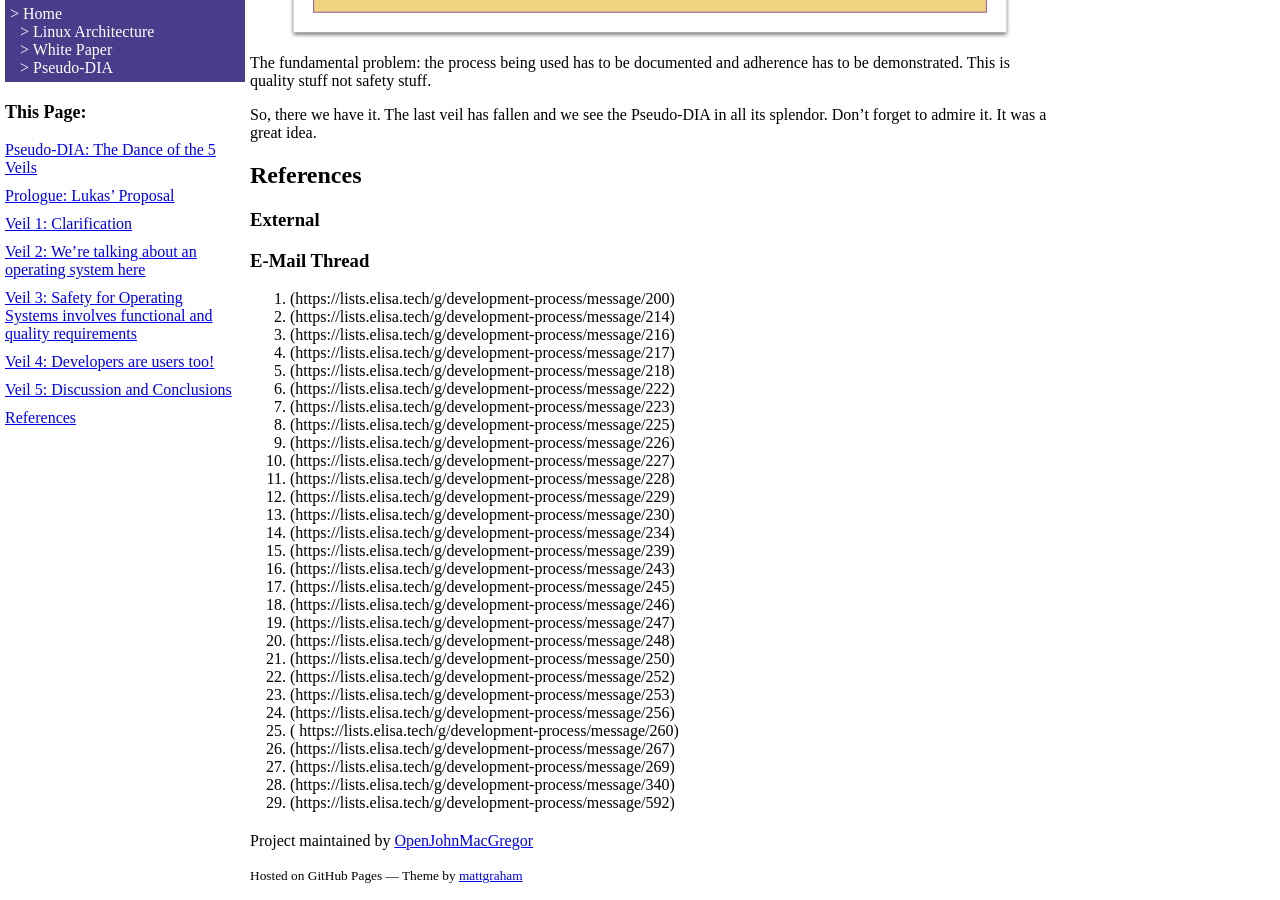
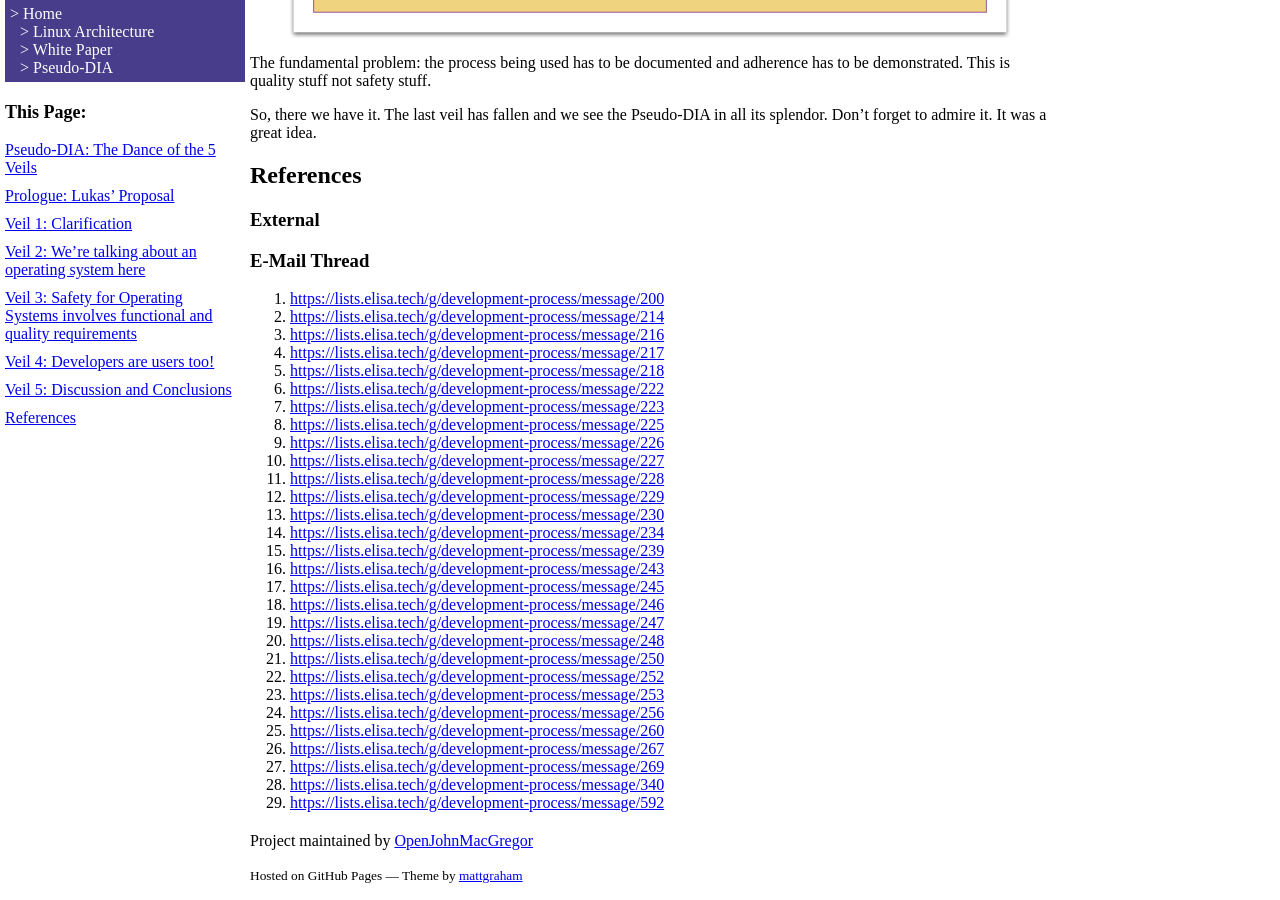
Before and after one commit to OpenJohnMacGregor/ElisaPages, a Jekyll site: the page built from docs/PseudoDIA.md, in a window 1280 px wide and 900 px high, scrolled down 10490 px. Built offline with Jekyll 4.4.1, drawn with Linux system fonts in a browser that asks for light colours; some of the changed text lies outside the part shown.

```diff
--- a/docs/PseudoDIA.md
+++ b/docs/PseudoDIA.md
@@ -9,7 +9,7 @@ description: Discussion papers related to the Linux Foundation ELISA Project
 > the entities that use the Linux kernel plays a central role in
 > defining how the Linux development process conforms to ISO 26262.
 > Lukas Bulwahn made a proposal to frame the relationship in terms
-> of a Development Interface Agreement (DIA), a construct the standard
+> of a Development Interface Agreement <DIA), a construct the standard
 > uses to allow the description of the relationship between an
 > organisation that develops elements and it suppliers.
 > He termed it a "Pseudo-DIA"
@@ -337,32 +337,32 @@ So, there we have it.  The last veil has fallen and we see the Pseudo-DIA in all
 
 ### E-Mail Thread
 
-1. (https://lists.elisa.tech/g/development-process/message/200)
-1. (https://lists.elisa.tech/g/development-process/message/214)
-1. (https://lists.elisa.tech/g/development-process/message/216)
-1. (https://lists.elisa.tech/g/development-process/message/217)
-1. (https://lists.elisa.tech/g/development-process/message/218)
-1. (https://lists.elisa.tech/g/development-process/message/222)
-1. (https://lists.elisa.tech/g/development-process/message/223)
-1. (https://lists.elisa.tech/g/development-process/message/225)
-1. (https://lists.elisa.tech/g/development-process/message/226)
-1. (https://lists.elisa.tech/g/development-process/message/227)
-1. (https://lists.elisa.tech/g/development-process/message/228)
-1. (https://lists.elisa.tech/g/development-process/message/229)
-1. (https://lists.elisa.tech/g/development-process/message/230)
-1. (https://lists.elisa.tech/g/development-process/message/234)
-1. (https://lists.elisa.tech/g/development-process/message/239)
-1. (https://lists.elisa.tech/g/development-process/message/243)
-1. (https://lists.elisa.tech/g/development-process/message/245)
-1. (https://lists.elisa.tech/g/development-process/message/246)
-1. (https://lists.elisa.tech/g/development-process/message/247)
-1. (https://lists.elisa.tech/g/development-process/message/248)
-1. (https://lists.elisa.tech/g/development-process/message/250)
-1. (https://lists.elisa.tech/g/development-process/message/252)
-1. (https://lists.elisa.tech/g/development-process/message/253)
-1. (https://lists.elisa.tech/g/development-process/message/256)
-1. ( https://lists.elisa.tech/g/development-process/message/260)
-1. (https://lists.elisa.tech/g/development-process/message/267)
-1. (https://lists.elisa.tech/g/development-process/message/269)
-1. (https://lists.elisa.tech/g/development-process/message/340)
-1. (https://lists.elisa.tech/g/development-process/message/592)
+1. <https://lists.elisa.tech/g/development-process/message/200>
+1. <https://lists.elisa.tech/g/development-process/message/214>
+1. <https://lists.elisa.tech/g/development-process/message/216>
+1. <https://lists.elisa.tech/g/development-process/message/217>
+1. <https://lists.elisa.tech/g/development-process/message/218>
+1. <https://lists.elisa.tech/g/development-process/message/222>
+1. <https://lists.elisa.tech/g/development-process/message/223>
+1. <https://lists.elisa.tech/g/development-process/message/225>
+1. <https://lists.elisa.tech/g/development-process/message/226>
+1. <https://lists.elisa.tech/g/development-process/message/227>
+1. <https://lists.elisa.tech/g/development-process/message/228>
+1. <https://lists.elisa.tech/g/development-process/message/229>
+1. <https://lists.elisa.tech/g/development-process/message/230>
+1. <https://lists.elisa.tech/g/development-process/message/234>
+1. <https://lists.elisa.tech/g/development-process/message/239>
+1. <https://lists.elisa.tech/g/development-process/message/243>
+1. <https://lists.elisa.tech/g/development-process/message/245>
+1. <https://lists.elisa.tech/g/development-process/message/246>
+1. <https://lists.elisa.tech/g/development-process/message/247>
+1. <https://lists.elisa.tech/g/development-process/message/248>
+1. <https://lists.elisa.tech/g/development-process/message/250>
+1. <https://lists.elisa.tech/g/development-process/message/252>
+1. <https://lists.elisa.tech/g/development-process/message/253>
+1. <https://lists.elisa.tech/g/development-process/message/256>
+1. <https://lists.elisa.tech/g/development-process/message/260>
+1. <https://lists.elisa.tech/g/development-process/message/267>
+1. <https://lists.elisa.tech/g/development-process/message/269>
+1. <https://lists.elisa.tech/g/development-process/message/340>
+1. <https://lists.elisa.tech/g/development-process/message/592>
```
